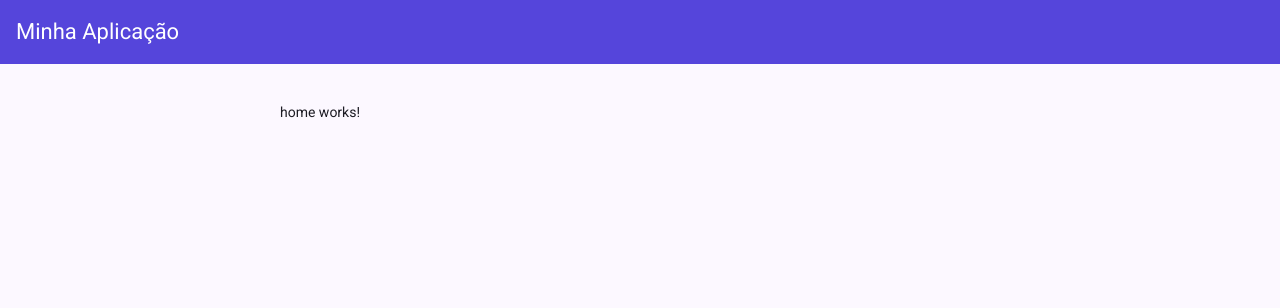
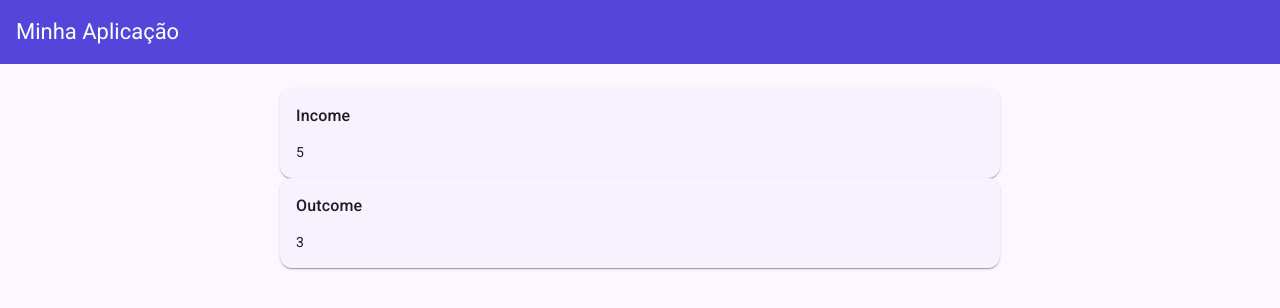
Before and after one commit to alcirmonteiro/gerenciador-financeiro, an Angular app: page / in a window 1280 px wide. Shown: the top 308 px of the page. Built offline with nearby package versions, Linux system fonts and the light colour scheme.

Commit message:
feat(BalanceCard): Criação de ccomponente

```diff
--- /dev/null
+++ b/src/app/features/home/components/balance-card/balance-card.html
@@ -0,0 +1,8 @@
+<mat-card>
+  <mat-card-header>
+    <mat-card-subtitle>{{label()}}</mat-card-subtitle>
+  </mat-card-header>
+  <mat-card-content>
+    <p>{{value()}}</p>
+  </mat-card-content>
+</mat-card>
--- /dev/null
+++ b/src/app/features/home/components/balance-card/balance-card.ts
@@ -0,0 +1,15 @@
+import { Component, input } from '@angular/core';
+import { MatCardModule } from '@angular/material/card';
+
+@Component({
+  selector: 'app-balance-card',
+  imports: [MatCardModule],
+  templateUrl: './balance-card.html',
+  styleUrl: './balance-card.scss',
+})
+export class BalanceCard {
+  type = input.required<'income' | 'outcome' | 'balance'>();
+  label = input.required<string>();
+  value = input.required<number>();
+
+}
--- a/src/app/features/home/home.html
+++ b/src/app/features/home/home.html
@@ -1 +1,3 @@
-<p>home works!</p>
+<app-balance-card [type]="'income'" [label]="'Income'" [value]="5"></app-balance-card>
+
+<app-balance-card [type]="'outcome'" [label]="'Outcome'" [value]="3"></app-balance-card>
--- a/src/app/features/home/home.ts
+++ b/src/app/features/home/home.ts
@@ -1,8 +1,9 @@
 import { Component } from '@angular/core';
+import { BalanceCard } from './components/balance-card/balance-card';
 
 @Component({
   selector: 'app-home',
-  imports: [],
+  imports: [BalanceCard],
   templateUrl: './home.html',
   styleUrl: './home.scss',
 })
```
Also changed, not shown: src/app/features/home/components/balance-card/balance-card.scss (added).
